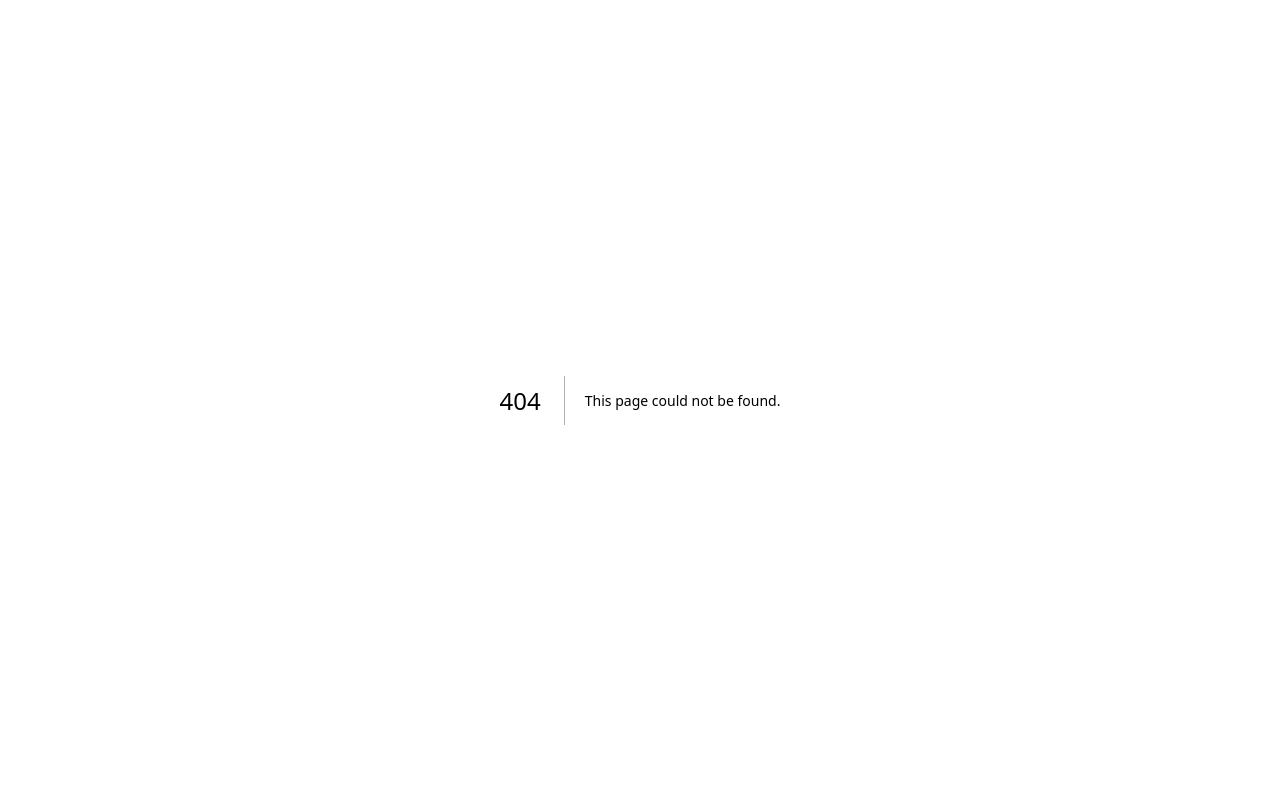
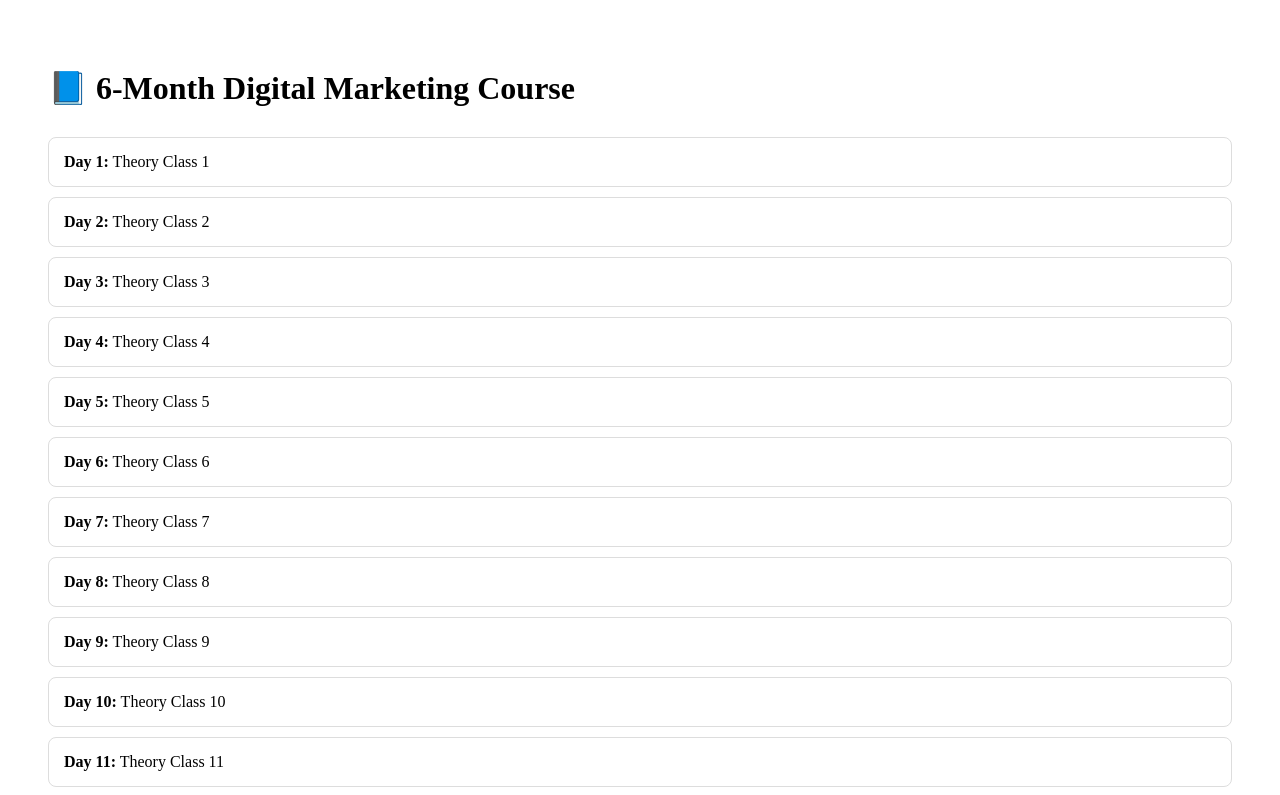
Before and after one commit to nammaweb/nammaweblmsdigital-marketing, a Next.js app: page /course in a window 1280 px wide. Before the commit this address had no page. Shown: the top 795 px of the page. Built offline with nearby package versions, Linux system fonts and the light colour scheme.

Commit message:
Create page.js

```diff
--- /dev/null
+++ b/app/course/page.js
@@ -0,0 +1,33 @@
+"use client";
+
+const chapters = Array.from({ length: 60 }, (_, i) => ({
+  day: i + 1,
+  title:
+    i < 30
+      ? `Theory Class ${i + 1}`
+      : `Live Project Class ${i + 1}`
+}));
+
+export default function CoursePage() {
+  return (
+    <div style={{ padding: "40px" }}>
+      <h1>📘 6-Month Digital Marketing Course</h1>
+
+      <div style={{ marginTop: "30px" }}>
+        {chapters.map((chapter) => (
+          <div
+            key={chapter.day}
+            style={{
+              padding: "15px",
+              marginBottom: "10px",
+              border: "1px solid #ddd",
+              borderRadius: "8px"
+            }}
+          >
+            <strong>Day {chapter.day}:</strong> {chapter.title}
+          </div>
+        ))}
+      </div>
+    </div>
+  );
+}
```
